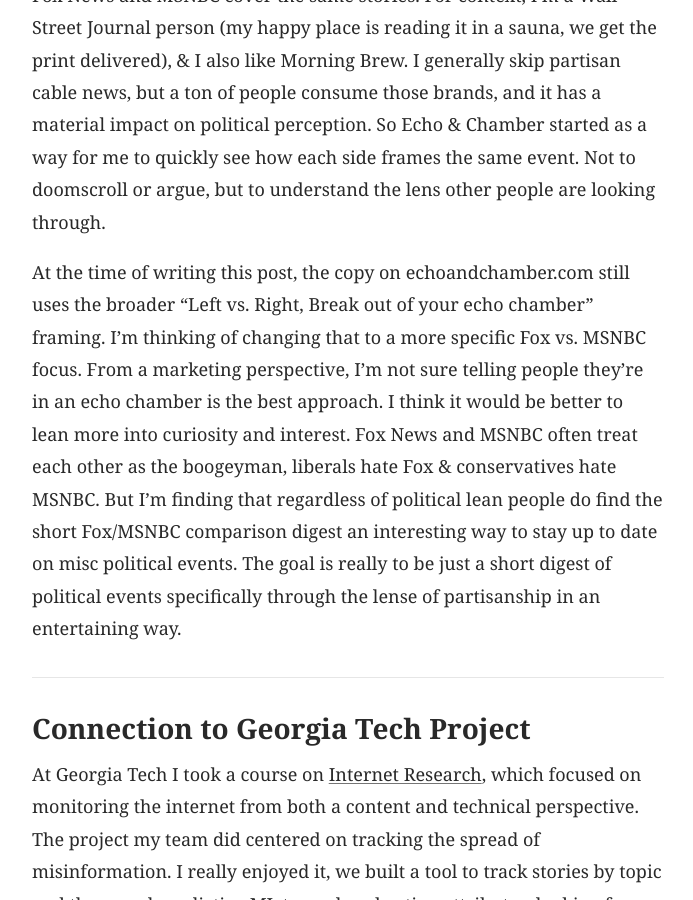
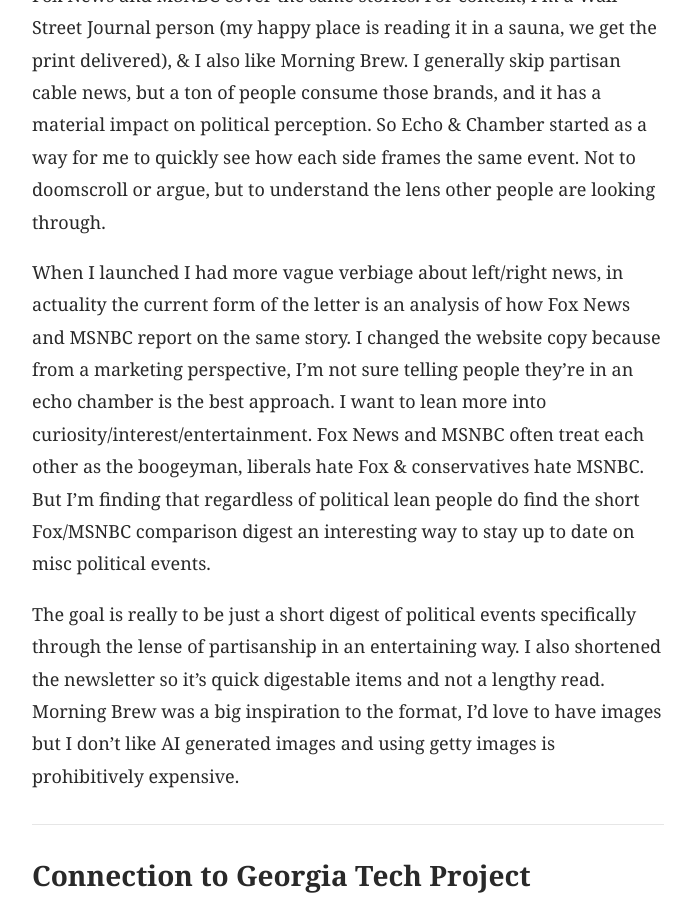
Before and after one commit to michael-koscak/michael-koscak.github.io, a Jekyll site: the page built from _posts/2025-11-02-echo-and-chamber.md, in a window 1280 px wide and 900 px high, scrolled down 1246 px. Shown: the whole window, without its empty margins (292-985 px from the left). Built offline with Jekyll 4.4.1, drawn with Linux system fonts in a browser that asks for light colours.

Commit message:
minor updates

```diff
--- a/_posts/2025-11-02-echo-and-chamber.md
+++ b/_posts/2025-11-02-echo-and-chamber.md
@@ -35,7 +35,9 @@
 
 Echo & Chamber in its current form gives a daily side-by-side look at how Fox News and MSNBC cover the same stories. For context, I'm a Wall Street Journal person (my happy place is reading it in a sauna, we get the print delivered), & I also like Morning Brew. I generally skip partisan cable news, but a ton of people consume those brands, and it has a material impact on political perception. So Echo & Chamber started as a way for me to quickly see how each side frames the same event. Not to doomscroll or argue, but to understand the lens other people are looking through.
 
-At the time of writing this post, the copy on echoandchamber.com still uses the broader "Left vs. Right, Break out of your echo chamber" framing. I'm thinking of changing that to a more specific Fox vs. MSNBC focus. From a marketing perspective, I'm not sure telling people they're in an echo chamber is the best approach. I think it would be better to lean more into curiosity and interest. Fox News and MSNBC often treat each other as the boogeyman, liberals hate Fox & conservatives hate MSNBC. But I'm finding that regardless of political lean people do find the short Fox/MSNBC comparison digest an interesting way to stay up to date on misc political events.  The goal is really to be just a short digest of political events specifically through the lense of partisanship in an entertaining way.
+When I launched I had more vague verbiage about left/right news, in actuality the current form of the letter is an analysis of how Fox News and MSNBC report on the same story.  I changed the website copy because from a marketing perspective, I'm not sure telling people they're in an echo chamber is the best approach. I want to lean more into curiosity/interest/entertainment.  Fox News and MSNBC often treat each other as the boogeyman, liberals hate Fox & conservatives hate MSNBC. But I'm finding that regardless of political lean people do find the short Fox/MSNBC comparison digest an interesting way to stay up to date on misc political events.
+
+The goal is really to be just a short digest of political events specifically through the lense of partisanship in an entertaining way.  I also shortened the newsletter so it's quick digestable items and not a lengthy read.  Morning Brew was a big inspiration to the format, I'd love to have images but I don't like AI generated images and using getty images is prohibitively expensive.
 
 ---
 
```
